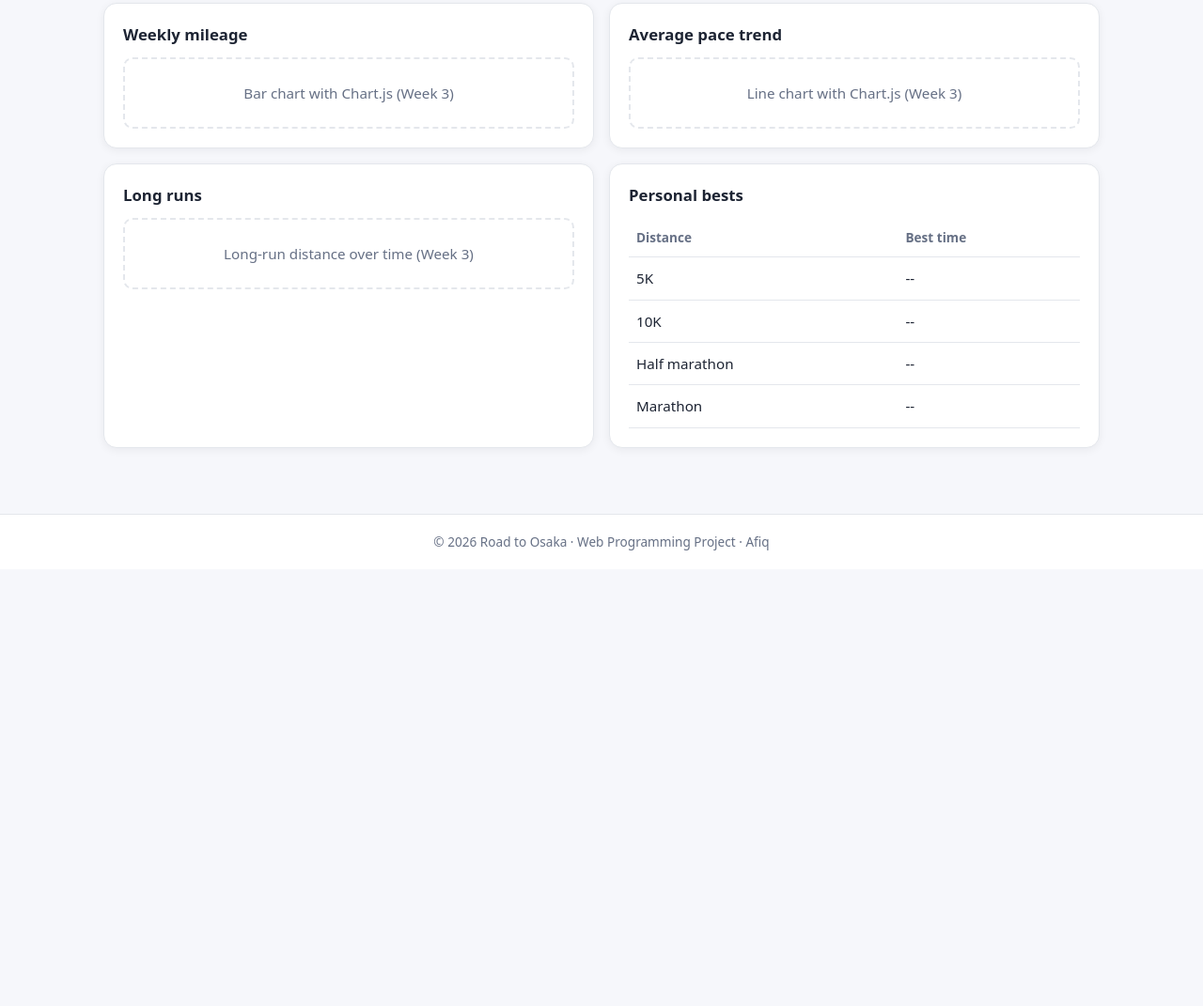
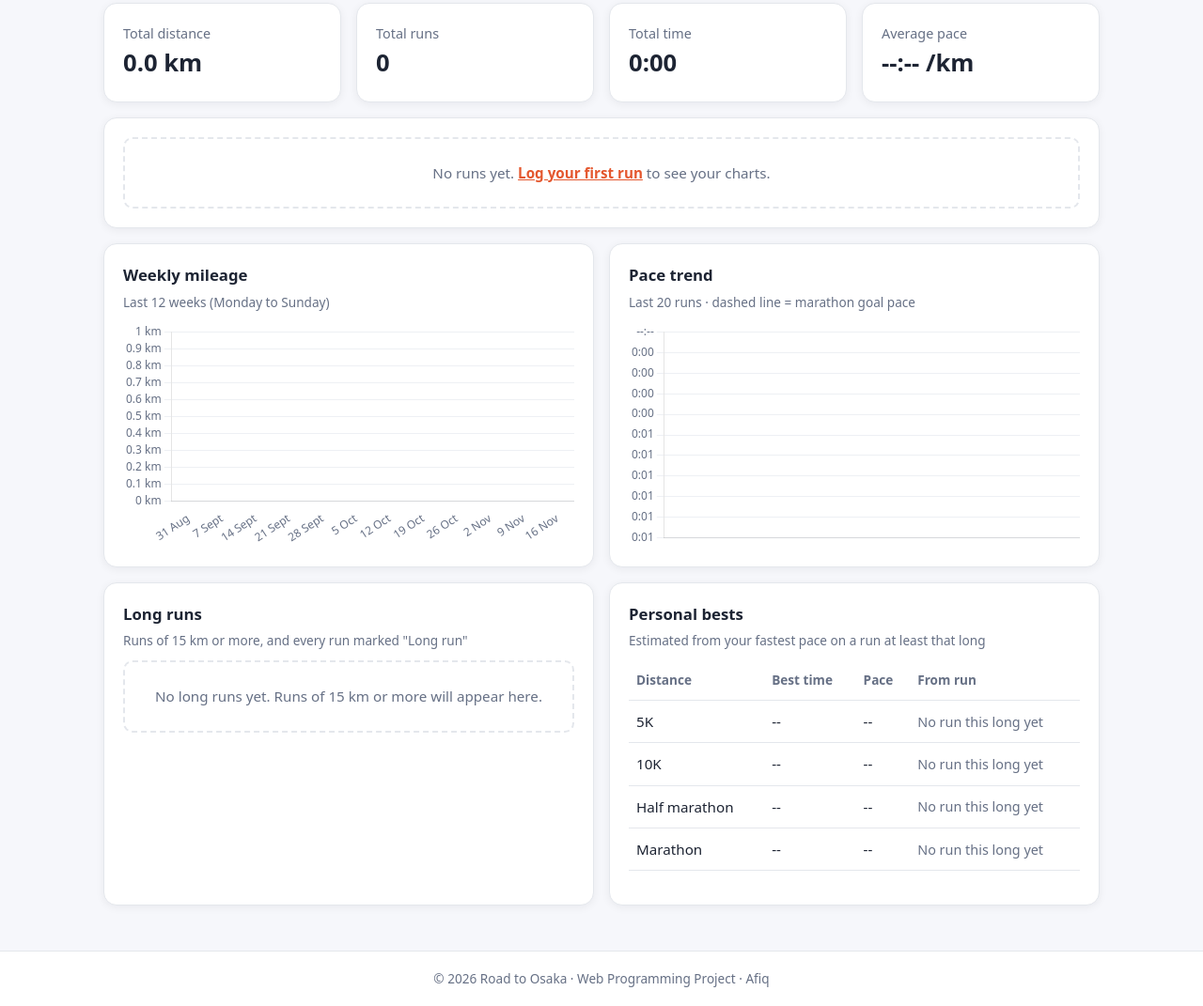
Before and after one commit to imw1nter/road-to-osaka, a plain HTML site: page stats.html in a window 1280 px wide. Shown: the part 194-1265 px from the top of the page at 94% size. Before the commit the page ends 800 px from the top, so only its background shows below. Drawn offline with nearby package versions, Linux system fonts and the light colour scheme.

Commit message:
charts, personal bests and running weather

```diff
--- a/css/style.css
+++ b/css/style.css
@@ -267,3 +267,32 @@ tr.editing { background: #fff6ed; }
   position: absolute; width: 1px; height: 1px; padding: 0; margin: -1px;
   overflow: hidden; clip: rect(0, 0, 0, 0); border: 0;
 }
+
+/* ===== Week 3: stats and weather ===== */
+.grid-4 { grid-template-columns: repeat(4, 1fr); }
+.chart-note { color: var(--muted); font-size: 0.85rem; margin: -6px 0 10px; }
+.chart-box { position: relative; height: 240px; }
+.link { color: var(--primary); font-weight: 600; text-decoration: underline; }
+
+.weather-main { display: flex; align-items: center; gap: 14px; }
+.weather-icon { font-size: 2.6rem; line-height: 1; }
+.weather-temp { font-size: 1.9rem; font-weight: 800; }
+.weather-desc { color: var(--muted); font-size: 0.9rem; }
+.weather-details {
+  display: grid;
+  grid-template-columns: repeat(3, 1fr);
+  gap: 8px;
+  margin: 14px 0 12px;
+  font-size: 0.85rem;
+}
+.weather-details div { background: var(--bg); border-radius: 8px; padding: 6px 8px; }
+.weather-details strong { display: block; font-size: 0.95rem; }
+.run-rating { border-radius: 10px; padding: 8px 12px; font-size: 0.9rem; font-weight: 600; }
+.run-rating.good { background: #ecfdf3; color: #027a48; }
+.run-rating.ok { background: #fffaeb; color: #b54708; }
+.run-rating.bad { background: #fef3f2; color: #b42318; }
+.weather-source { color: var(--muted); font-size: 0.8rem; margin-top: 8px; }
+
+@media (max-width: 1000px) {
+  .grid-4 { grid-template-columns: repeat(2, 1fr); }
+}
--- /dev/null
+++ b/js/stats.js
@@ -0,0 +1,266 @@
+// ===== Road to Osaka – Stats page (charts with Chart.js) =====
+
+const GOAL_TIME = 3 * 3600 + 30 * 60;             // marathon goal: 3:30:00
+const GOAL_PACE = GOAL_TIME / 42.195;              // ≈ 4:59 /km
+
+const COLORS = {
+  primary: "#e4572e",
+  primaryLight: "rgba(228, 87, 46, 0.15)",
+  accent: "#2b59c3",
+  muted: "#667085",
+  grid: "#eef0f4",
+};
+
+// ---------- Helpers ----------
+
+// Monday of the week that contains this date
+function mondayOf(date) {
+  const d = new Date(date);
+  d.setHours(0, 0, 0, 0);
+  d.setDate(d.getDate() - ((d.getDay() + 6) % 7));
+  return d;
+}
+
+function shortDate(date) {
+  return date.toLocaleDateString("en-GB", { day: "numeric", month: "short" });
+}
+
+// Pace axis label: 300 -> "5:00"
+function paceLabel(sec) {
+  return formatPace(sec).replace(" /km", "");
+}
+
+// Shared Chart.js look
+function setChartDefaults() {
+  Chart.defaults.font.family = getComputedStyle(document.body).fontFamily;
+  Chart.defaults.color = COLORS.muted;
+  Chart.defaults.plugins.legend.display = false;
+  Chart.defaults.maintainAspectRatio = false;
+}
+
+// ---------- Totals ----------
+
+function renderTotals(runs) {
+  const s = summarize(runs);
+  document.getElementById("total-distance").textContent = s.distance.toFixed(1) + " km";
+  document.getElementById("total-runs").textContent = s.count;
+  document.getElementById("total-time").textContent = formatTime(s.seconds);
+  document.getElementById("total-pace").textContent = formatPace(s.pace);
+}
+
+// ---------- Chart 1: weekly mileage (last 12 weeks) ----------
+
+function weeklyMileage(runs, weeks = 12) {
+  const thisMonday = mondayOf(new Date());
+  const labels = [];
+  const totals = [];
+
+  for (let i = weeks - 1; i >= 0; i--) {
+    const start = new Date(thisMonday);
+    start.setDate(start.getDate() - i * 7);
+    const end = new Date(start);
+    end.setDate(end.getDate() + 7);
+
+    const km = runs
+      .filter((r) => {
+        const d = toLocalDate(r.date);
+        return d >= start && d < end;
+      })
+      .reduce((sum, r) => sum + r.distance, 0);
+
+    labels.push(shortDate(start));
+    totals.push(Math.round(km * 10) / 10);
+  }
+  return { labels, totals };
+}
+
+function drawWeeklyChart(runs) {
+  const { labels, totals } = weeklyMileage(runs);
+  new Chart(document.getElementById("weekly-chart"), {
+    type: "bar",
+    data: {
+      labels,
+      datasets: [{
+        label: "Distance",
+        data: totals,
+        backgroundColor: totals.map((_, i) => (i === totals.length - 1 ? COLORS.primary : "rgba(228, 87, 46, 0.45)")),
+        borderRadius: 6,
+      }],
+    },
+    options: {
+      scales: {
+        x: { grid: { display: false } },
+        y: { beginAtZero: true, grid: { color: COLORS.grid }, ticks: { callback: (v) => v + " km" } },
+      },
+      plugins: {
+        tooltip: { callbacks: { title: (items) => "Week of " + items[0].label, label: (item) => item.raw + " km" } },
+      },
+    },
+  });
+}
+
+// ---------- Chart 2: pace trend (last 20 runs) ----------
+
+function drawPaceChart(runs) {
+  const recent = sortRuns(runs).slice(0, 20).reverse(); // oldest -> newest
+  const labels = recent.map((r) => shortDate(toLocalDate(r.date)));
+  const paces = recent.map((r) => Math.round(paceOf(r)));
+
+  new Chart(document.getElementById("pace-chart"), {
+    type: "line",
+    data: {
+      labels,
+      datasets: [
+        {
+          label: "Pace",
+          data: paces,
+          borderColor: COLORS.primary,
+          backgroundColor: COLORS.primaryLight,
+          fill: true,
+          tension: 0.3,
+          pointRadius: 4,
+          pointBackgroundColor: COLORS.primary,
+        },
+        {
+          label: "Goal pace",
+          data: paces.map(() => Math.round(GOAL_PACE)),
+          borderColor: COLORS.accent,
+          borderDash: [6, 6],
+          borderWidth: 1.5,
+          pointRadius: 0,
+          fill: false,
+        },
+      ],
+    },
+    options: {
+      scales: {
+        x: { grid: { display: false } },
+        // Reverse so that faster (smaller number) is higher on the chart
+        y: { reverse: true, grid: { color: COLORS.grid }, ticks: { callback: (v) => paceLabel(v) } },
+      },
+      plugins: {
+        tooltip: {
+          callbacks: {
+            label: (item) => {
+              if (item.datasetIndex === 1) return "Goal: " + formatPace(item.raw);
+              const run = recent[item.dataIndex];
+              return `${formatPace(item.raw)} · ${run.distance} km ${run.type.toLowerCase()}`;
+            },
+          },
+        },
+      },
+    },
+  });
+}
+
+// ---------- Chart 3: long runs ----------
+
+function drawLongChart(runs) {
+  const longRuns = runs
+    .filter((r) => r.distance >= 15 || r.type === "Long run")
+    .sort((a, b) => a.date.localeCompare(b.date));
+
+  const canvas = document.getElementById("long-chart");
+  if (longRuns.length === 0) {
+    canvas.parentElement.innerHTML = '<div class="placeholder">No long runs yet. Runs of 15 km or more will appear here.</div>';
+    return;
+  }
+
+  new Chart(canvas, {
+    type: "line",
+    data: {
+      labels: longRuns.map((r) => shortDate(toLocalDate(r.date))),
+      datasets: [{
+        label: "Long run",
+        data: longRuns.map((r) => r.distance),
+        borderColor: COLORS.accent,
+        backgroundColor: "rgba(43, 89, 195, 0.12)",
+        fill: true,
+        tension: 0.3,
+        pointRadius: 5,
+        pointBackgroundColor: COLORS.accent,
+      }],
+    },
+    options: {
+      scales: {
+        x: { grid: { display: false } },
+        y: {
+          beginAtZero: true,
+          suggestedMax: 42.2,
+          grid: { color: COLORS.grid },
+          ticks: { callback: (v) => v + " km" },
+        },
+      },
+      plugins: {
+        tooltip: {
+          callbacks: {
+            label: (item) => {
+              const run = longRuns[item.dataIndex];
+              return `${run.distance} km in ${formatTime(run.seconds)} (${formatPace(paceOf(run))})`;
+            },
+          },
+        },
+      },
+    },
+  });
+}
+
+// ---------- Personal bests ----------
+
+const PB_DISTANCES = [
+  { name: "5K", km: 5 },
+  { name: "10K", km: 10 },
+  { name: "Half marathon", km: 21.0975 },
+  { name: "Marathon", km: 42.195 },
+];
+
+function renderPersonalBests(runs) {
+  const list = document.getElementById("pb-list");
+  list.replaceChildren();
+
+  PB_DISTANCES.forEach((pb) => {
+    // Only runs at least this long (small tolerance for GPS: 1%)
+    const eligible = runs.filter((r) => r.distance >= pb.km * 0.99);
+    const best = eligible.reduce((a, r) => (!a || paceOf(r) < paceOf(a) ? r : a), null);
+
+    const tr = document.createElement("tr");
+    const cells = best
+      ? [pb.name, formatTime(paceOf(best) * pb.km), formatPace(paceOf(best)), formatDate(best.date)]
+      : [pb.name, "--", "--", "No run this long yet"];
+
+    cells.forEach((text, i) => {
+      const td = document.createElement("td");
+      td.textContent = text;
+      if (i === 1 && best) td.style.fontWeight = "700";
+      if (i === 3) td.className = "stat-label";
+      tr.append(td);
+    });
+    list.append(tr);
+  });
+}
+
+// ---------- Start ----------
+
+function initStats() {
+  const runs = loadRuns();
+  renderTotals(runs);
+  renderPersonalBests(runs);
+
+  if (runs.length === 0) {
+    document.getElementById("stats-empty").hidden = false;
+  }
+
+  if (typeof Chart === "undefined") {
+    document.querySelectorAll(".chart-box").forEach((box) => {
+      box.innerHTML = '<div class="placeholder">Charts could not be loaded. Check your internet connection.</div>';
+    });
+    return;
+  }
+
+  setChartDefaults();
+  drawWeeklyChart(runs);
+  drawPaceChart(runs);
+  drawLongChart(runs);
+}
+
+document.addEventListener("DOMContentLoaded", initStats);
--- a/stats.html
+++ b/stats.html
@@ -29,27 +29,51 @@
       <h1 class="page-title">Stats</h1>
       <p class="page-subtitle">See how your training is building up.</p>
 
-      <section class="grid grid-2">
+      <section class="grid grid-4" id="totals">
+        <div class="card">
+          <p class="stat-label">Total distance</p>
+          <p class="stat-value" id="total-distance">0 km</p>
+        </div>
+        <div class="card">
+          <p class="stat-label">Total runs</p>
+          <p class="stat-value" id="total-runs">0</p>
+        </div>
+        <div class="card">
+          <p class="stat-label">Total time</p>
+          <p class="stat-value" id="total-time">0:00</p>
+        </div>
+        <div class="card">
+          <p class="stat-label">Average pace</p>
+          <p class="stat-value" id="total-pace">--:-- /km</p>
+        </div>
+      </section>
+
+      <div id="stats-empty" class="card" style="margin-top:16px" hidden>
+        <div class="placeholder">No runs yet. <a href="log.html" class="link">Log your first run</a> to see your charts.</div>
+      </div>
+
+      <section class="grid grid-2" id="stats-charts" style="margin-top:16px">
         <div class="card">
           <h2>Weekly mileage</h2>
-          <div class="placeholder">Bar chart with Chart.js (Week 3)</div>
+          <p class="chart-note">Last 12 weeks (Monday to Sunday)</p>
+          <div class="chart-box"><canvas id="weekly-chart" aria-label="Weekly mileage bar chart" role="img"></canvas></div>
         </div>
         <div class="card">
-          <h2>Average pace trend</h2>
-          <div class="placeholder">Line chart with Chart.js (Week 3)</div>
+          <h2>Pace trend</h2>
+          <p class="chart-note">Last 20 runs · dashed line = marathon goal pace</p>
+          <div class="chart-box"><canvas id="pace-chart" aria-label="Pace trend line chart" role="img"></canvas></div>
         </div>
         <div class="card">
           <h2>Long runs</h2>
-          <div class="placeholder">Long-run distance over time (Week 3)</div>
+          <p class="chart-note">Runs of 15 km or more, and every run marked "Long run"</p>
+          <div class="chart-box"><canvas id="long-chart" aria-label="Long run distance chart" role="img"></canvas></div>
         </div>
         <div class="card">
           <h2>Personal bests</h2>
+          <p class="chart-note">Estimated from your fastest pace on a run at least that long</p>
           <table>
-            <tr><th>Distance</th><th>Best time</th></tr>
-            <tr><td>5K</td><td>--</td></tr>
-            <tr><td>10K</td><td>--</td></tr>
-            <tr><td>Half marathon</td><td>--</td></tr>
-            <tr><td>Marathon</td><td>--</td></tr>
+            <thead><tr><th>Distance</th><th>Best time</th><th>Pace</th><th>From run</th></tr></thead>
+            <tbody id="pb-list"></tbody>
           </table>
         </div>
       </section>
@@ -62,6 +86,9 @@
     </div>
   </footer>
 
+  <script src="https://cdnjs.cloudflare.com/ajax/libs/Chart.js/4.4.1/chart.umd.min.js"></script>
+  <script src="js/runs.js"></script>
   <script src="js/main.js"></script>
+  <script src="js/stats.js"></script>
 </body>
 </html>
```
Also changed, not shown: index.html (+4 -1 lines), js/weather.js (added, +157 -0 lines), README.md.
